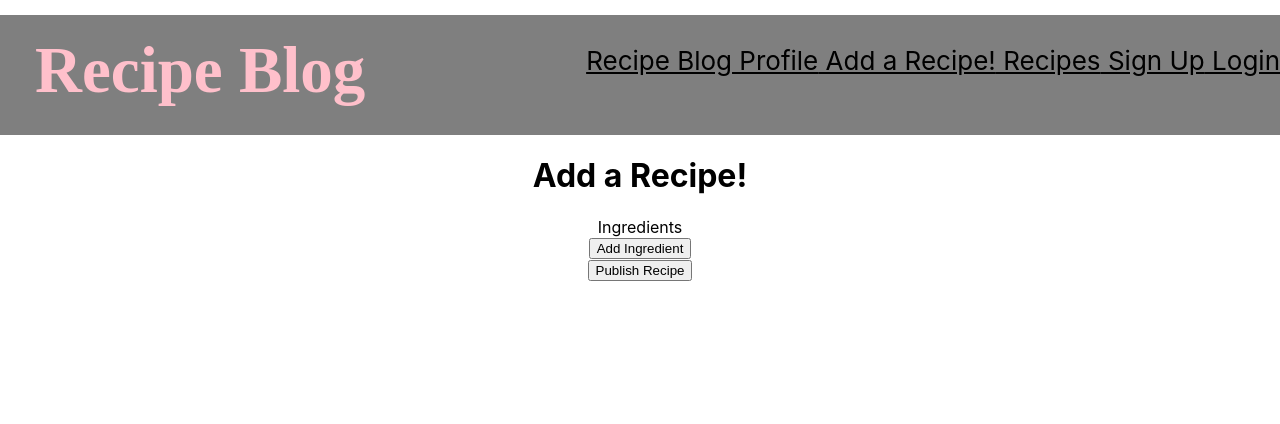
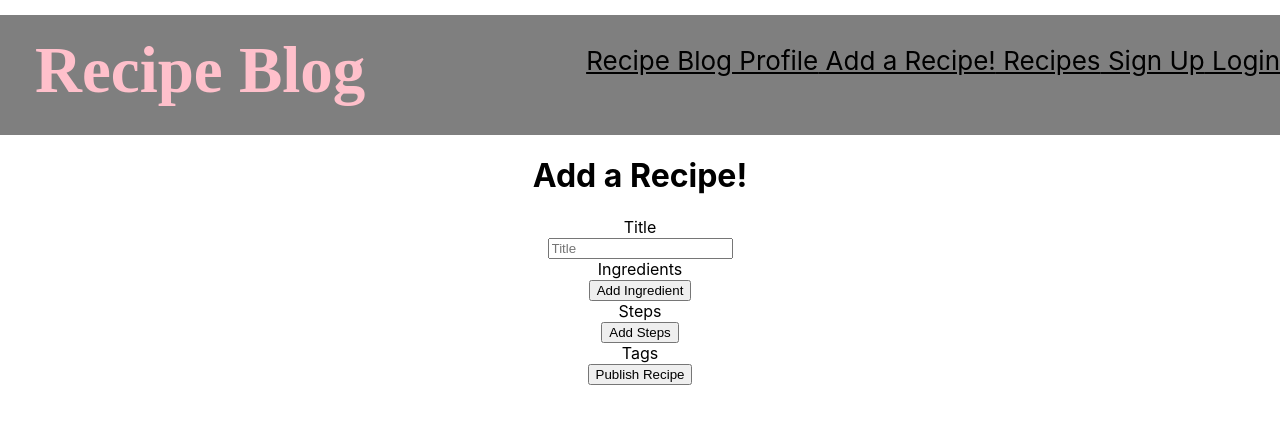
Before and after one commit to kailanak1/recipe-blog-frontend, a React (Create React App) app: page /add-recipe in a window 1280 px wide. Shown: the top 424 px of the page. Built offline with nearby package versions, Linux system fonts and the light colour scheme.

Commit message:
adding to form

```diff
--- a/src/App.js
+++ b/src/App.js
@@ -39,7 +39,6 @@ export default class App extends React.Component {
         this.setState({ auth: updatedState });
       });
     }
-    //get recipes
   }
 
   createUser = (event) => {
@@ -76,6 +75,16 @@ logout = () => {
     errors: null
   });
 };
+
+
+addEvent = (event) => {
+  let newRecipe = {
+    title: event.target.title.value,
+    ingredients: event.ingredients.value,
+    steps: event.target.steps.value,
+    tags: event.target.tags.value
+  }
+}
 
 
   render(){
--- a/src/components/AddRecipeForm.js
+++ b/src/components/AddRecipeForm.js
@@ -3,14 +3,21 @@ import React from 'react'
 
 class AddRecipeForm extends React.Component{
     state = {
+        title:"",
         ingredients: [],
-        steps: []
+        steps: [],
+        tags: []
     }
 
     addIngredient(e){
         e.preventDefault()
         this.setState({ingredients: [...this.state.ingredients, ""]
         })
+    }
+
+    addSteps(e){
+        e.preventDefault()
+        this.setState({steps: [...this.state.steps, ""]})
     }
 
     // removeIngredient(e, index){
@@ -35,6 +42,10 @@ class AddRecipeForm extends React.Component{
             <div>
             <h1>Add a Recipe!</h1>
             <form id="recipe-form">
+                 <label>Title</label>
+                 <br></br>
+                 <input placeholder="Title"></input>
+                 <br></br>
                 <label>Ingredients</label>
                 {
                     this.state.ingredients.map((ingredient, index) => {
@@ -54,7 +65,13 @@ class AddRecipeForm extends React.Component{
                 <button onClick={(e)=> this.addIngredient(e)}>Add Ingredient</button>
                 <br></br>
 
+                <label>Steps</label>
+                <br></br>
+                <button onClick={(e)=> this.addSteps(e)}>Add Steps</button>
+                <br></br>
 
+                <label>Tags</label>
+                <br></br>
 
                 <button>Publish Recipe</button>
             </form>
--- a/src/components/RecipeList.js
+++ b/src/components/RecipeList.js
@@ -22,7 +22,7 @@ class RecipeList extends React.Component{
 
     recipeMapper = () => {
         return this.state.recipes.map(recipe => {
-            console.log(recipe.name)
+
             return (
                 <Fragment>
                     <br></br>
@@ -32,11 +32,11 @@ class RecipeList extends React.Component{
                         >
                             <div className="content">
                                 <div className="header">
-                                    <span>{recipe.title}</span>
+                                    <span stye={{fontWeight: 'bolder'}}>{recipe.title}</span>
                                     <br></br>
                                 </div>
                                 <div className="meta text-wrap">
-                                    {recipe.summary}
+                                    {!!recipe.summary ? recipe.summary : "No summary given"}
                                 </div>
                             </div>
 
```
